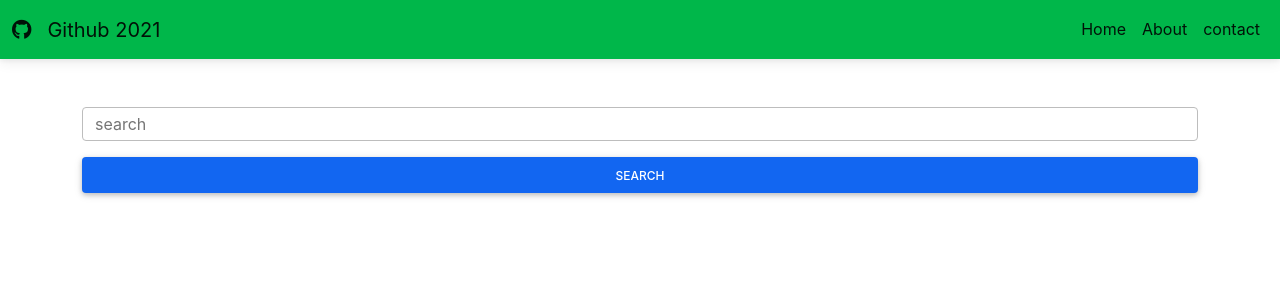
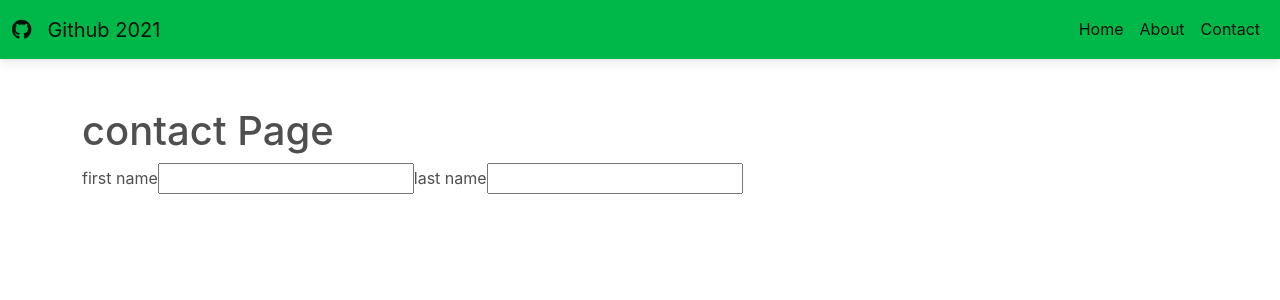
Before and after one commit to ayoubar/github-finder-react, a React (Create React App) app: page /contact in a window 1280 px wide. Shown: the top 300 px of the page. Built offline with nearby package versions, Linux system fonts and the light colour scheme.

Commit message:
react router dom

```diff
--- a/src/App.js
+++ b/src/App.js
@@ -1,19 +1,55 @@
 import { useState } from 'react';
+import { BrowserRouter as Router, Route, Switch } from 'react-router-dom';
 import NavBar from './components/layouts/NavBar';
 import SearchBar from './components/users/SearchBar';
+
+function About() {
+  return (
+    <div>
+      <h1> this is About Page</h1>
+    </div>
+  );
+}
+
+function Contact() {
+  return (
+    <form className="mt-5 container">
+      <h1>contact Page </h1>
+      <label> first name</label>
+      <input type="text" />
+      <label> last name</label>
+      <input type="text" />
+    </form>
+  );
+}
+
 function App() {
   const [title, setTitle] = useState('Github 2021');
-  const [links, setLinks] = useState(['Home', 'About', 'contact']);
+  const [links, setLinks] = useState([
+    { name: 'Home', path: '/' },
+    { name: 'About', path: '/about' },
+    { name: 'Contact', path: '/contact' },
+  ]);
 
   return (
-    <>
+    <Router>
       <NavBar
         titre={title}
         classicon={'fab fa-github me-3'}
         liens_vers_navbar={links}
       />
-      <SearchBar />
-    </>
+      <Switch>
+        <Route exact path="/">
+          <SearchBar />
+        </Route>
+        <Route exact path="/about">
+          <About />
+        </Route>
+        <Route exact path="/contact">
+          <Contact />
+        </Route>
+      </Switch>
+    </Router>
   );
 }
 
--- a/src/components/layouts/Links.js
+++ b/src/components/layouts/Links.js
@@ -1,4 +1,5 @@
 import { useState } from 'react';
+import { Link } from 'react-router-dom';
 
 function Links(props) {
   console.log('Links props', props);
@@ -6,9 +7,9 @@ function Links(props) {
     <ul className="navbar-nav ms-auto mb-2 mb-lg-0">
       {props.liens_vers_links.map((x, index) => (
         <li className="nav-item" key={index}>
-          <a className="nav-link active" aria-current="page" href="#">
-            {x}
-          </a>
+          <Link className="nav-link active" aria-current="page" to={x.path}>
+            {x.name}
+          </Link>
         </li>
       ))}
     </ul>
```
